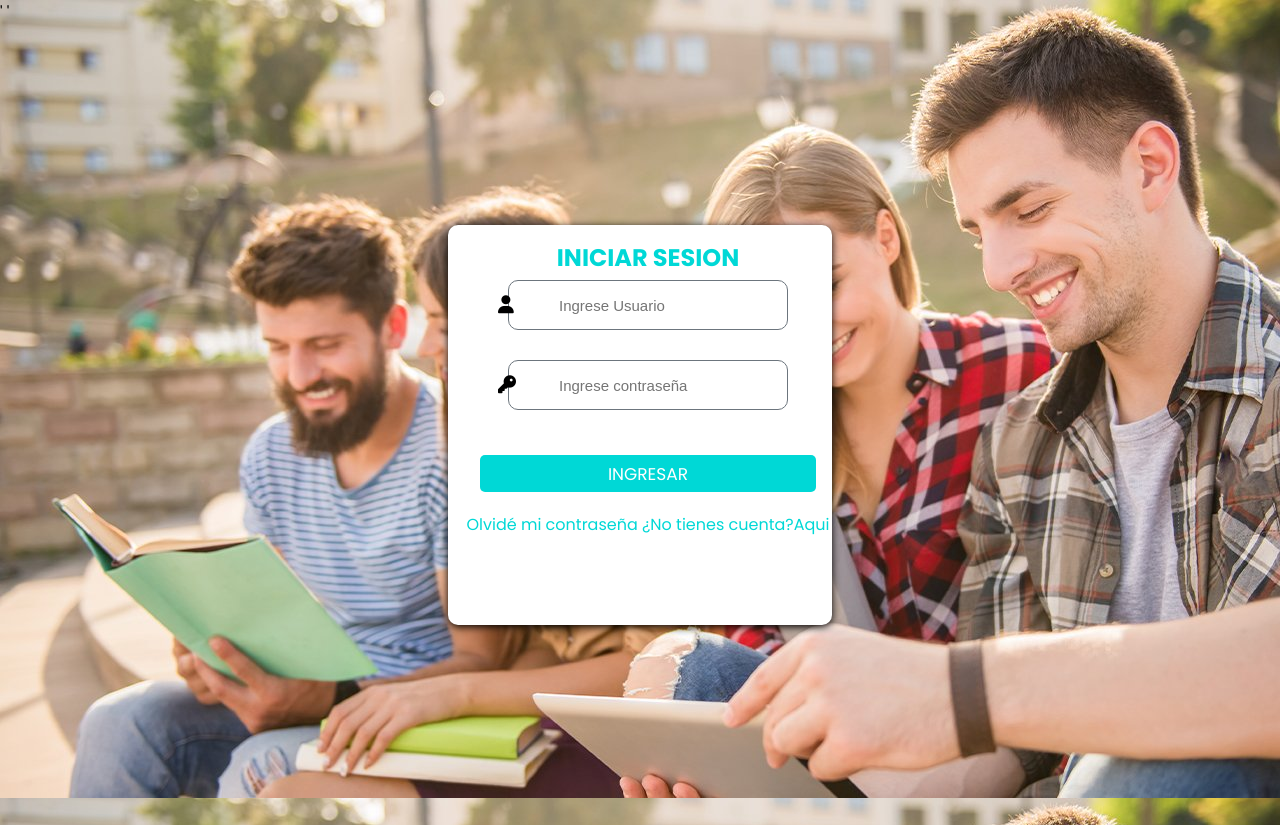
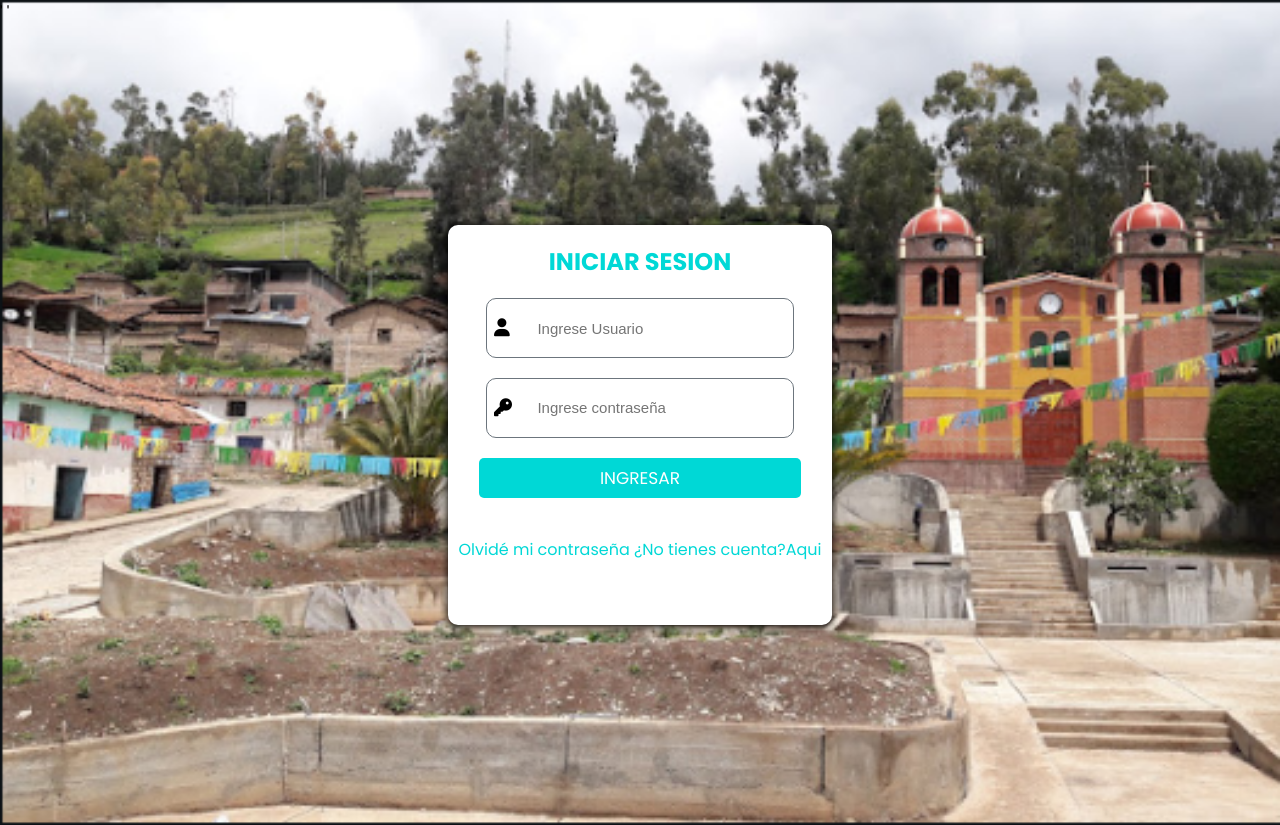
Before and after one commit to Asterios21/FormulacionNihk, a PHP site: page / in a window 1280 px wide. Run offline with PHP 8.4, Linux system fonts and the light colour scheme; some libraries are stand-ins or nearby versions.

Commit message:
Arreglado css Index

```diff
--- a/css/index.css
+++ b/css/index.css
@@ -3,25 +3,32 @@
 @import url('https://fonts.googleapis.com/css2?family=Libre+Franklin:wght@700&family=Poppins:wght@700&display=swap');
 @import url('https://fonts.googleapis.com/css2?family=Roboto:wght@700&display=swap');
 
-*{
-	margin: 0;
-	padding: 0;
+* {
+    margin: 0;
+    padding: 0;
 }
 
-body{
+body {
+
     padding: 0;
     margin: 0;
     font-family: 'Poppins', sans-serif;
+    background-image: url('../images/fondo2.png');
+    background-repeat: no-repeat;
+    background-size: cover;
 }
 
-.formulario-datos{
-    width: 400px;
-    height: 370px;
+.formulario-datos {
+    width: 100%;
+    height: 100%;
     text-align: center;
-    border-radius: 10px;
     margin: auto;
 }
-.contenedor-principal{
+.formulario-datos >*{
+    margin-top: 5%;
+}
+
+.contenedor-principal {
     display: flex;
     width: 100%;
     height: 100vh;
@@ -29,32 +36,36 @@ body{
     align-items: center;
 }
 
+.cuerpo {
 
-.cuerpo{
-    display: grid;
-    align-items: center;
-    grid-template-columns: 45% 55%;
+   /*  align-items: center; */
+    /* grid-template-columns: 45% 55%; */
     width: 30%;
     height: 50%;
     background-color: #fff;
     border-radius: 10px;
     box-shadow: 0 2px 8px #000;
+    text-align: center;
 }
 
-.DNI,.contraseña{
+.DNI,
+.contraseña {
     display: flex;
     align-items: center;
     justify-content: center;
     position: relative;
-    padding: 25px;
     text-align: center;
-    margin-top: -20px;
+    width: 100%;
+    height: 15%;
+    /* margin-top: -20px; */
 }
 
-.input-DNI,.input-contraseña{
-    background-color:white;
+.input-DNI,
+.input-contraseña {
+    background-color: white;
+    position: absolute;
     width: 80%;
-    height: 50px;
+    height: 100%;
     font-size: 15px;
     line-break: 50px;
     border-radius: 10px;
@@ -62,7 +73,7 @@ body{
     border: 1px solid #6c757d;
 }
 
-#boton-ingresar{
+#boton-ingresar {
     margin: 20px;
     width: 84%;
     height: 10%;
@@ -72,28 +83,28 @@ body{
 
     font-family: 'Poppins', sans-serif;
     font-size: 17px;
-    color:black;
+    color: black;
 }
 
-#boton-ingresar:hover{
+#boton-ingresar:hover {
     cursor: pointer;
-    background-color:#c7f6d4;
+    background-color: #c7f6d4;
 }
 
-.icono{
+.icono {
     position: absolute;
     font-size: 18px;
-    left: 50px;
+    left: 12%;
 }
 
-.recuperar_contraseña>a{
+.recuperar_contraseña>a {
     color: #00d8d6;
-    text-decoration : none;
+    text-decoration: none;
 
 }
 
 
-.cuerpo_cuenta{
+.cuerpo_cuenta {
     display: grid;
     align-items: center;
     grid-template-columns: 45% 55%;
--- a/index.php
+++ b/index.php
@@ -18,13 +18,10 @@ require('controlador/usuariosC.php');
     <script src="https://kit.fontawesome.com/84156eae16.js" crossorigin="anonymous"></script>
 </head>
 
-<body background="images/fondo2.jpg">
+<body>
 
     <div class="contenedor-principal ">
-
         <div class="cuerpo">
-
-
             <form action="#" method="post" class="formulario-datos">
                 <div class="tituloIniciarSesion">
                     <h2 style="color:#00d8d6;">INICIAR SESION</h2>
```
Also changed, not shown: images/fondo2.png (added).
